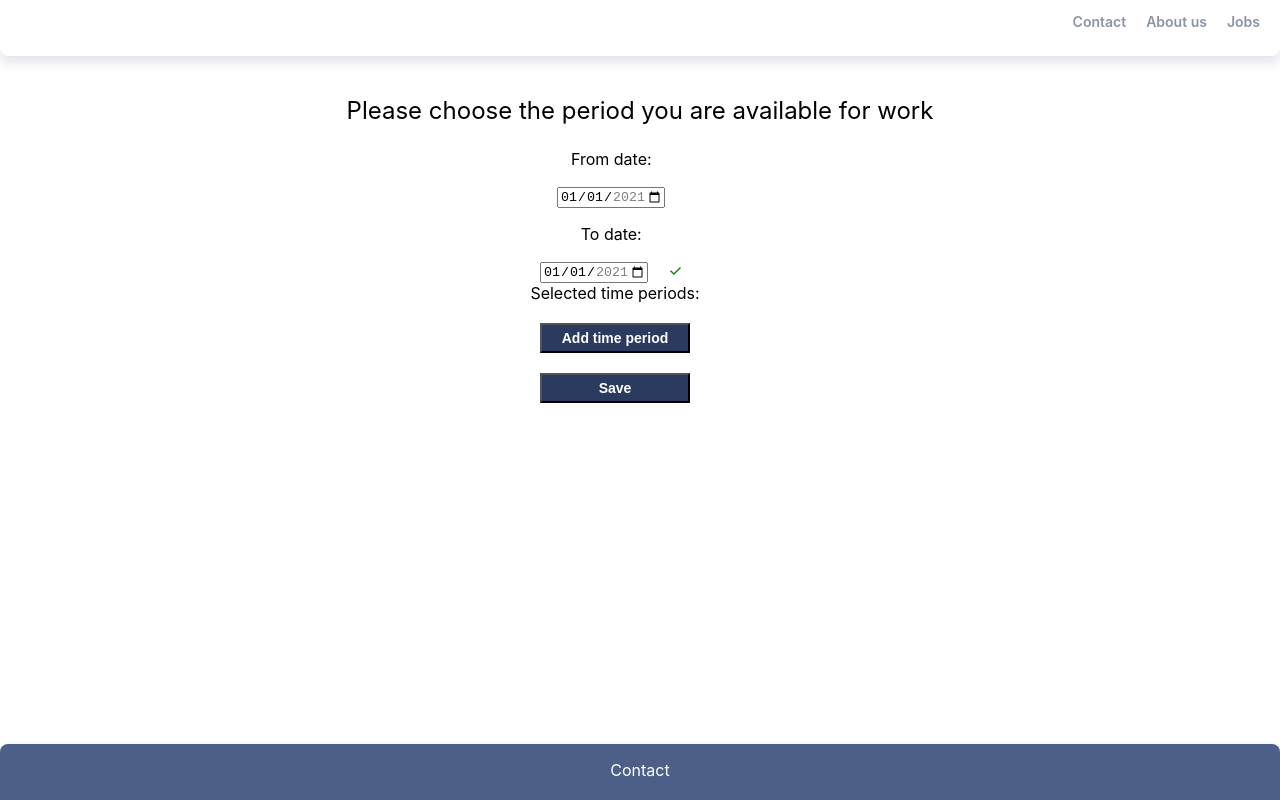
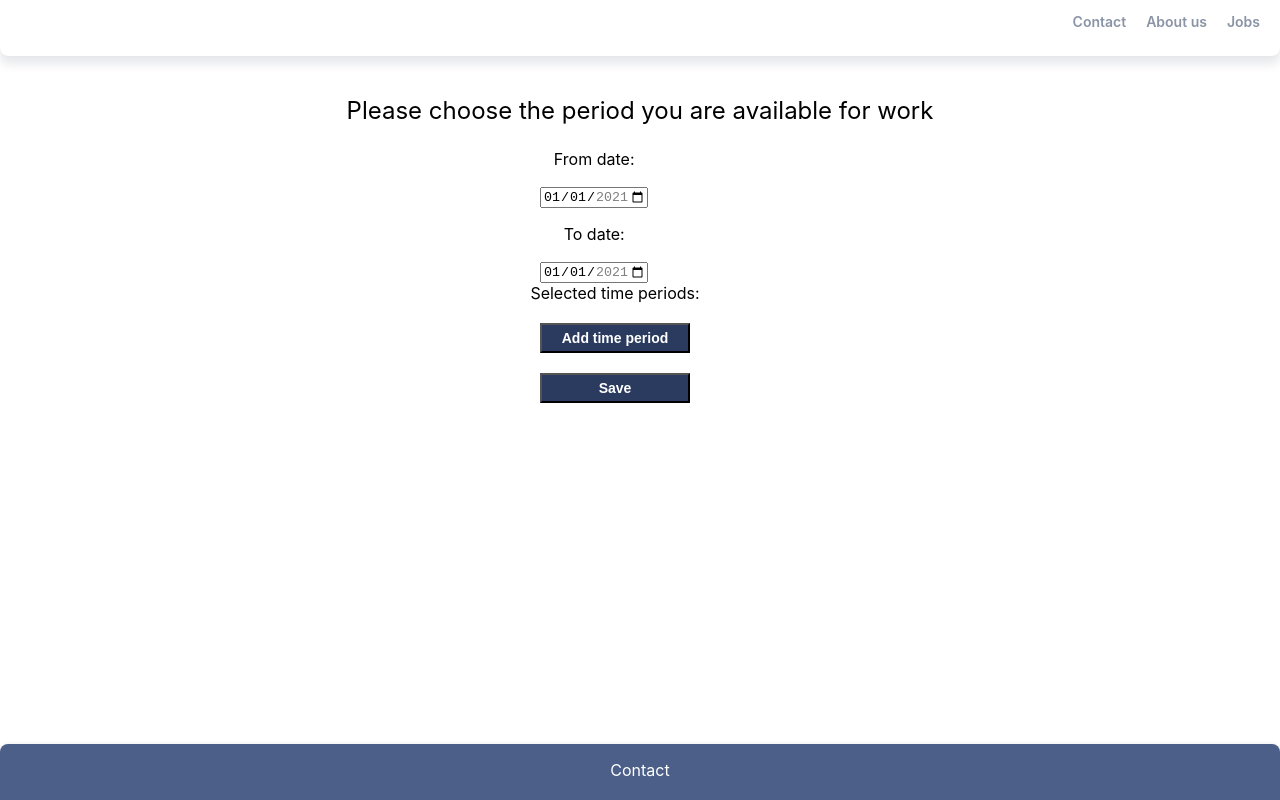
Before and after one commit to sadeq-gholami/recruitment-app, a React (Create React App) app in the folder frontend/: page /applicantsecondpage in a window 1280 px wide. Built offline with nearby package versions, Linux system fonts and the light colour scheme.

Commit message:
Update ApplicantSecondPage.js

```diff
--- a/frontend/src/view/ApplicantSecondPage.js
+++ b/frontend/src/view/ApplicantSecondPage.js
@@ -84,8 +84,6 @@ class ApplicantSecondPage extends Component {
               <p>To date:</p>
               <input className="timeInput" type="date" name="trip-end" defaultValue="2021-01-01"
                 min="2021-01-01" max="2021-12-31" onChange={this.submitTimeEnd}></input>
-
-              <span className="check1">&#10003;</span>
             </div>
           </div>
           <div className="selectedTime">
```
